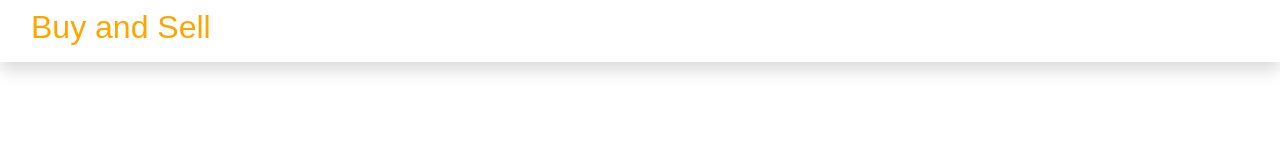
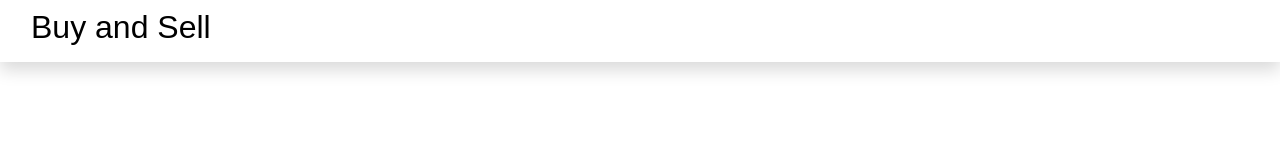
Before and after one commit to Mohamed5801/FDMWebsite, a plain HTML site: page FrontEnd.html in a window 1280 px wide. Drawn offline with nearby package versions, Linux system fonts and the light colour scheme.

Commit message:
Update FrontEnd.html

```diff
--- a/FrontEnd.html
+++ b/FrontEnd.html
@@ -19,7 +19,7 @@
 <body>
 	<nav id="navlucent" class="navbar fixed-top shadow navbar-expand-xl new-nav">
 		<div class="container-fluid">
-			<h2 style="color:orange">Buy and Sell</h2>
+			<h2 style="color:black">Buy and Sell</h2>
 
 		</div>
 
```
